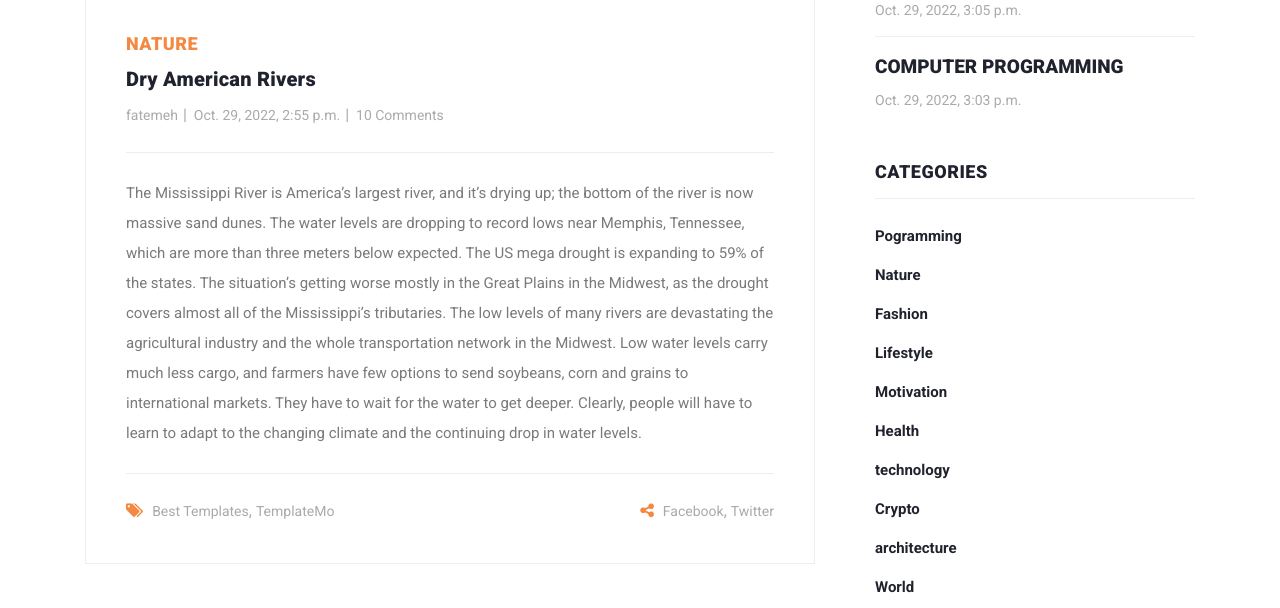
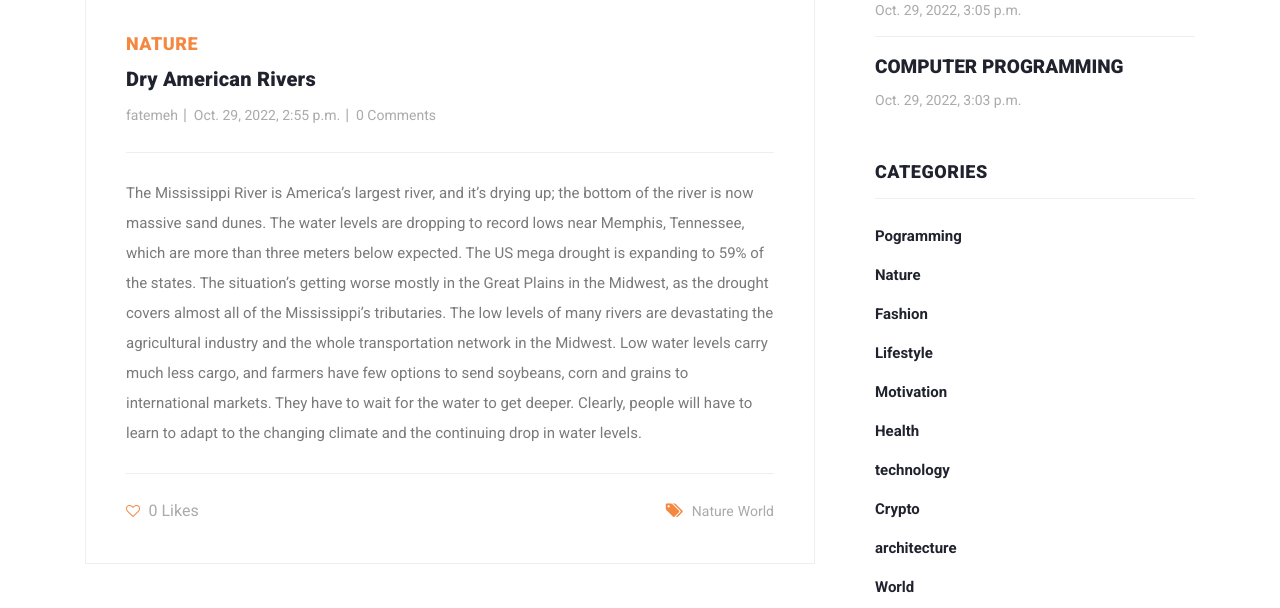
Before and after one commit to MSA2001/Blog, a Django app: a page that uses blog/templates/blog/article_detail.html in a window 1280 px wide. Shown: the part 940-1548 px from the top of the page. Run offline with Django 4.2, Linux system fonts and the light colour scheme; data comes from the database, SQL or seed files in the repository; both versions use the stored data as it was after the commit; some libraries are stand-ins or nearby versions.

Commit message:
post detail categories

```diff
--- a/blog/admin.py
+++ b/blog/admin.py
@@ -1,5 +1,5 @@
 from django.contrib import admin
-from .models import Article, Category, Comment, Message
+from .models import Article, Category, Comment, Message, Like
 # Register your models here.
 
 
@@ -15,3 +15,4 @@ class ArticleAdmin(admin.ModelAdmin):
 
 admin.site.register(Category)
 admin.site.register(Message)
+admin.site.register(Like)
--- a/blog/models.py
+++ b/blog/models.py
@@ -57,7 +57,6 @@ class Comment(models.Model):
         return format_html(f"<img src='{self.user.profile.image.url}' width='45px' height='45px'> ")
 
 
-
 class Message(models.Model):
     user = models.ForeignKey(User, null=True, blank=True, on_delete=models.CASCADE)
     title = models.CharField(max_length=100)
@@ -67,3 +66,9 @@ class Message(models.Model):
 
     def __str__(self):
         return self.title
+
+
+class Like(models.Model):
+    user = models.ForeignKey(User, on_delete=models.CASCADE, related_name='likes')
+    article = models.ForeignKey(Article, on_delete=models.CASCADE, related_name='likes')
+    created_at = models.DateTimeField(auto_now_add=True)
--- a/blog/templates/blog/article_detail.html
+++ b/blog/templates/blog/article_detail.html
@@ -112,23 +112,23 @@
                                         <ul class="post-info">
                                             <li><a href="#">{{ article.author.get_full_name }}</a></li>
                                             <li><a href="#">{{ article.created }}</a></li>
-                                            <li><a href="#">10 Comments</a></li>
+                                            <li><a href="#">{{ article.comments.count }} Comments</a></li>
                                         </ul>
                                         <P>{{ article.body }}</P>
                                         <div class="post-options">
                                             <div class="row">
                                                 <div class="col-6">
                                                     <ul class="post-tags">
-                                                        <li><i class="fa fa-tags"></i></li>
-                                                        <li><a href="#">Best Templates</a>,</li>
-                                                        <li><a href="#">TemplateMo</a></li>
+                                                        <li> <a href="#"> <i class="fa fa-heart-o"></i> </a> 0 Likes  </li>
                                                     </ul>
                                                 </div>
                                                 <div class="col-6">
                                                     <ul class="post-share">
-                                                        <li><i class="fa fa-share-alt"></i></li>
-                                                        <li><a href="#">Facebook</a>,</li>
-                                                        <li><a href="#"> Twitter</a></li>
+                                                        <li><i class="fa fa-tags"></i></li>
+                                                        {% for cat in category|slice:":3" %}
+                                                        <li><a href="{% url 'blog:category_detail' cat.id %}">{{ cat.title }}</a></li>
+                                                        {% endfor %}
+
                                                     </ul>
                                                 </div>
                                             </div>
--- a/blog/templates/blog/articles_list.html
+++ b/blog/templates/blog/articles_list.html
@@ -121,8 +121,10 @@
                                                     <div class="col-lg-12">
                                                         <ul class="post-tags">
                                                             <li><i class="fa fa-tags"></i></li>
-                                                            <li><a href="#">Best Templates</a>,</li>
-                                                            <li><a href="#">TemplateMo</a></li>
+                                                            {{ article.articles.title }}
+                                                        {% for cat in category|slice:":3" %}
+                                                        <li><a href="{% url 'blog:category_detail' cat.id %}">{{ cat.title }}</a></li>
+                                                        {% endfor %}
                                                         </ul>
                                                     </div>
                                                 </div>
--- a/blog/views.py
+++ b/blog/views.py
@@ -13,14 +13,14 @@ from django.views.generic.base import TemplateView, View, RedirectView
 def post_detail(request, slug):
     article = get_object_or_404(Article, slug=slug)
     recent_articles = Article.objects.all().order_by('-updated')[:4]
-
+    category = article.category.all()
     if request.method == 'POST':
         body = request.POST.get('body')
         parent_id = request.POST.get('parent_id')
         Comment.objects.create(body=body, user=request.user, article=article, parent_id=parent_id)
-        return redirect("blog:detail",slug=slug)
+        return redirect("blog:detail", slug=slug)
 
-    return render(request, 'blog/article_detail.html', {'article': article, 'recent_articles': recent_articles})
+    return render(request, 'blog/article_detail.html', {'article': article, 'recent_articles': recent_articles, 'category': category})
 
 
 
@@ -30,13 +30,13 @@ def articles_list(request):
     page_number = request.GET.get('page')
     paginator = Paginator(articles, 2)
     object_list = paginator.get_page(page_number)
-    return render(request,'blog/articles_list.html', {'articles': object_list})
+    return render(request, 'blog/articles_list.html', {'articles': object_list})
 
 
 
 def category_detail(request, pk=None):
-    category=Category.objects.get(id=pk)
-    articles= category.articles.all()
+    category = Category.objects.get(id=pk)
+    articles = category.articles.all()
     return render(request, 'blog/articles_list.html', {'articles': articles})
 
 
```
Also changed, not shown: accounts/migrations/0006_alter_profile_image.py (added), blog/migrations/0017_alter_article_image.py (added), blog/migrations/0018_alter_article_image.py (added), blog/migrations/0019_alter_article_image.py (added), blog/migrations/0020_like.py (added), blog/migrations/0021_alter_article_category.py (added), blog/migrations/0022_alter_article_category.py (added), db.sqlite3, 1 other file.
